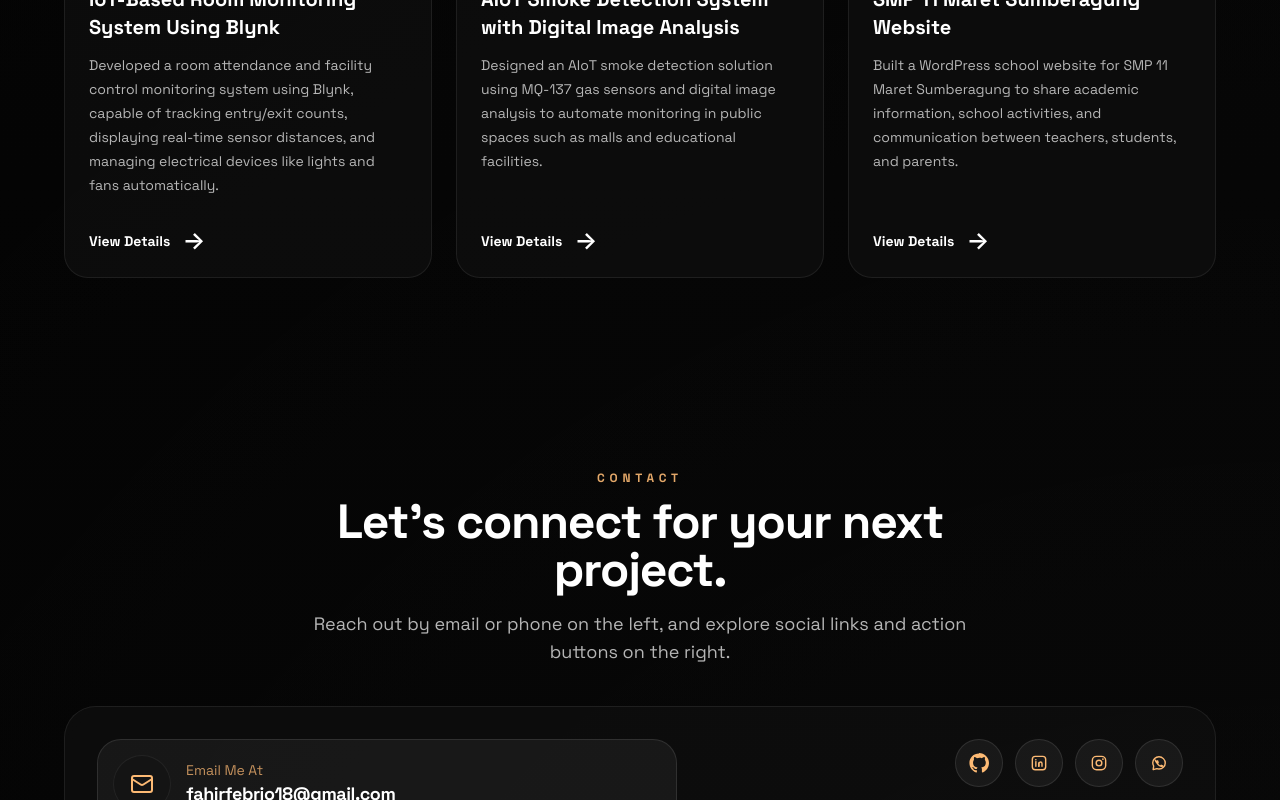
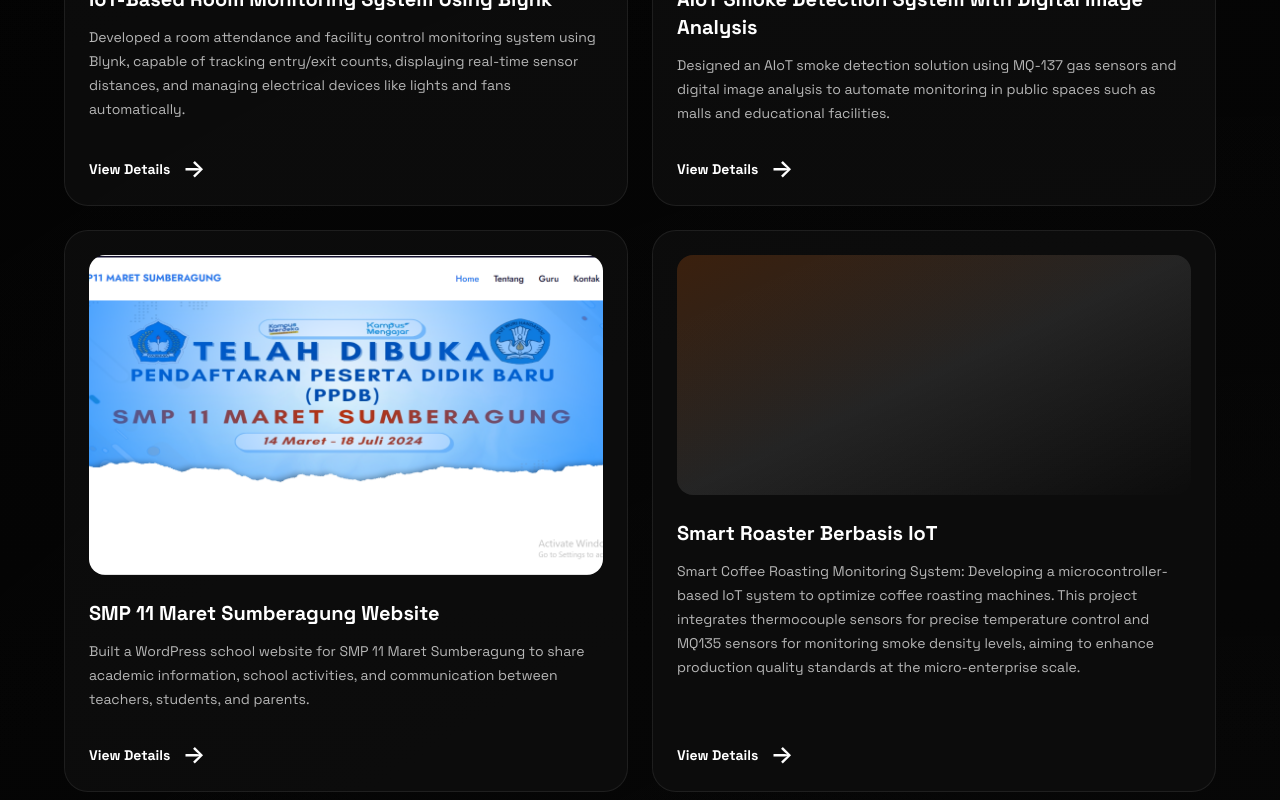
Before and after one commit to pebrio/Febrio, a Next.js app: page /Febrio/ in a window 1280 px wide. Shown: the part 5240-6040 px from the top of the page. Built offline with nearby package versions, Linux system fonts and the light colour scheme.

Commit message:
Update: 2 column project grid, view details to /project, favicon user.png

```diff
--- a/app/layout.tsx
+++ b/app/layout.tsx
@@ -8,6 +8,9 @@
 export const metadata: Metadata = {
   title: "Akhmad Febriyo | Portfolio",
   description: "Dark minimalist amber portfolio built with Next.js and Tailwind CSS.",
+  icons: {
+    icon: "/user.png",
+  },
 };
 
 export default function RootLayout({
--- a/components/ProjectSection.tsx
+++ b/components/ProjectSection.tsx
@@ -19,6 +19,11 @@
     description: "Built a WordPress school website for SMP 11 Maret Sumberagung to share academic information, school activities, and communication between teachers, students, and parents.",
     image: "/Febrio/images/Smp11-Maret.png",
   },
+  {
+    name: "Smart Roaster Berbasis IoT",
+    description: "Smart Coffee Roasting Monitoring System: Developing a microcontroller-based IoT system to optimize coffee roasting machines. This project integrates thermocouple sensors for precise temperature control and MQ135 sensors for monitoring smoke density levels, aiming to enhance production quality standards at the micro-enterprise scale.",
+    image: "",
+  },
 ];
 
 export default function ProjectSection() {
@@ -34,7 +39,7 @@
           title="Top projects that best showcase my skills."
           description="A refined layout designed to highlight standout work with informative project details."
         />
-        <ScrollReveal className="mt-10 grid gap-6 md:grid-cols-2 xl:grid-cols-3">
+        <ScrollReveal className="mt-10 grid gap-6 md:grid-cols-2">
           {projects.map((project) => (
             <article
               key={project.name}
@@ -54,7 +59,7 @@
                 {project.description}
               </p>
               <Link
-                href="/contact"
+                href="/project"
                 className="mt-auto inline-flex items-center gap-3 pt-8 text-sm font-semibold text-white transition group-hover:text-orange-300"
               >
                 View Details
```
Also changed, not shown: public/images/user.png (added), public/user.png (added).
